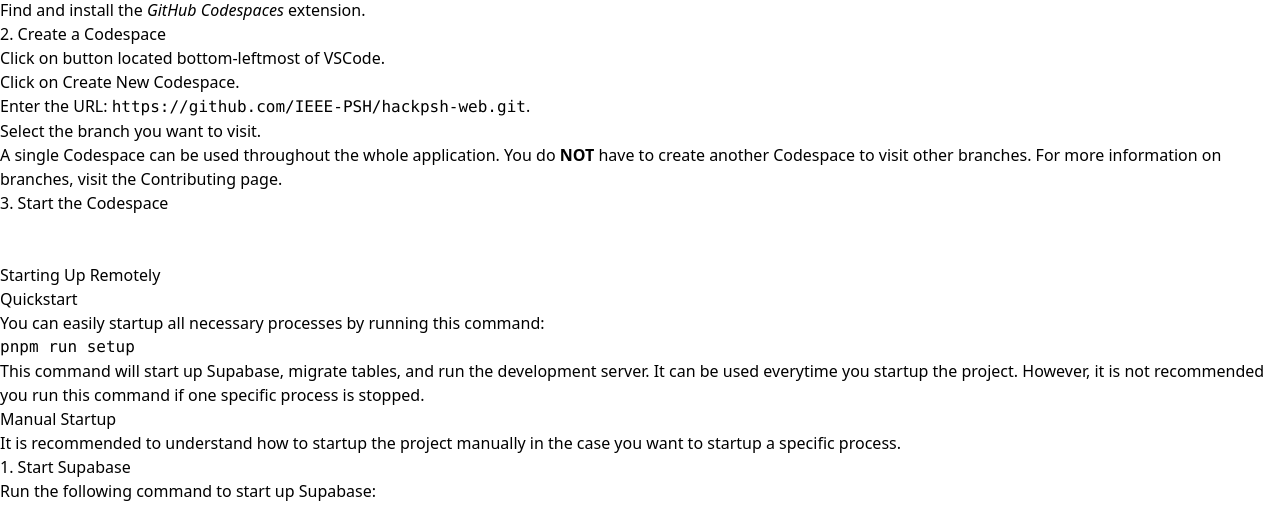
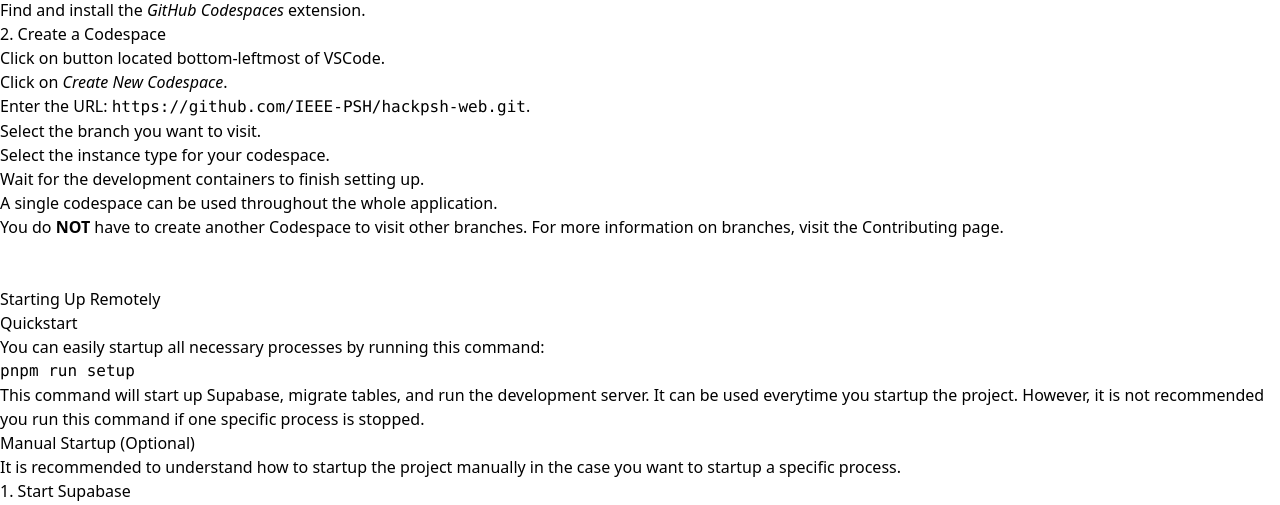
Before and after one commit to IEEE-PSH/hackpsh-docs, a Next.js app: page /setup/setting-up-remotely in a window 1280 px wide. Shown: the part 218-723 px from the top of the page. Built offline with nearby package versions, Linux system fonts and the light colour scheme.

Commit message:
update project setup pages

```diff
--- a/pages/setup/setting-up-locally.mdx
+++ b/pages/setup/setting-up-locally.mdx
@@ -53,7 +53,7 @@ pnpm run setup
 
 This command will start up Supabase, migrate tables, and run the development server. It can be used everytime you startup the project. However, it is not recommended you run this command if one specific process is stopped.
 
-## Manual Startup
+## Manual Startup (Optional)
 
 It is recommended to understand how to startup the project manually in the case you want to startup a specific process.
 
--- a/pages/setup/setting-up-remotely.mdx
+++ b/pages/setup/setting-up-remotely.mdx
@@ -15,13 +15,15 @@ GitHub Codespaces is an instant, cloud-based environment that allows users to ru
 ### 2. Create a Codespace
 
 1. Click on button located bottom-leftmost of VSCode.
-2. Click on Create New Codespace.
+2. Click on _Create New Codespace_.
 3. Enter the URL: `https://github.com/IEEE-PSH/hackpsh-web.git`.
 4. Select the branch you want to visit.
+5. Select the instance type for your codespace.
+6. Wait for the development containers to finish setting up.
 
-A single Codespace can be used throughout the whole application. You do **NOT** have to create another Codespace to visit other branches. For more information on branches, visit the [Contributing](learn.hackpsh.org/contributing) page.
+A single codespace can be used throughout the whole application.
 
-### 3. Start the Codespace
+You do **NOT** have to create another Codespace to visit other branches. For more information on branches, visit the [Contributing](learn.hackpsh.org/contributing) page.
 
 <br />
 <br />
@@ -38,7 +40,7 @@ pnpm run setup
 
 This command will start up Supabase, migrate tables, and run the development server. It can be used everytime you startup the project. However, it is not recommended you run this command if one specific process is stopped.
 
-## Manual Startup
+## Manual Startup (Optional)
 
 It is recommended to understand how to startup the project manually in the case you want to startup a specific process.
 
```
